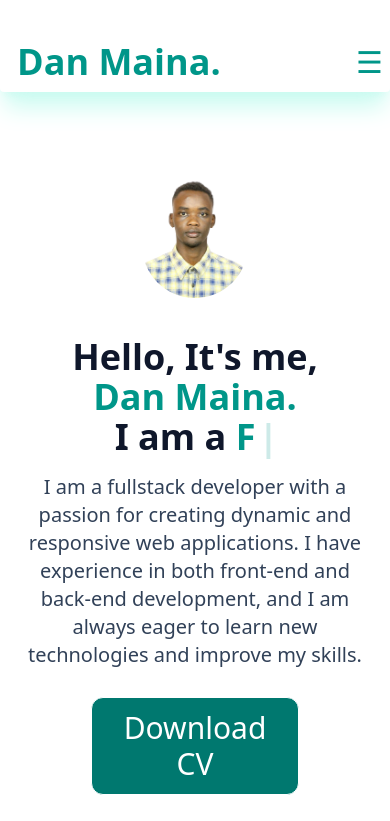
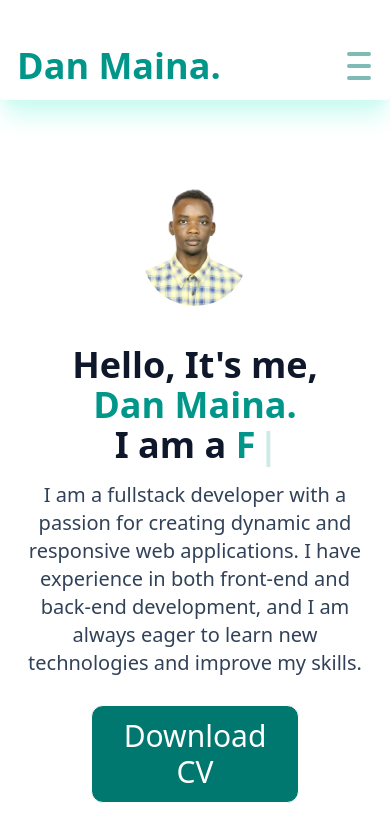
Before and after one commit to potter7-deep/folio, a React (Vite) app: page / in a window 390 px wide. Shown: the top 821 px of the page. Built offline with nearby package versions, Linux system fonts and the light colour scheme.

Commit message:
change-1

```diff
--- a/src/Desktop.jsx
+++ b/src/Desktop.jsx
@@ -1,21 +1,61 @@
-
+import React from 'react';
+import {useState} from 'react';
 
 
 function Desktop(){
+    const [isOpen, setIsOpen] = React.useState(false);
+    const genericHamburgerLine = `h-1 w-6 my-1 rounded-full bg-teal-700 dark:bg-sky-300 transition ease transform duration-300`;
+
     return(
         <>
             <div>
-                <button id="mobile-button" className="text-3xl md:hidden cursor-pointer text-teal-600 dark:text-sky-300">
-                    &#9776;
+                <button id="mobile-menu"
+                    className="flex flex-col h-12 w-12 border-2 dark:border-black border-white rounded justify-center items-center group text-3xl md:hidden cursor-pointer text-teal-600 dark:text-sky-300"
+                    onClick={() => setIsOpen(!isOpen)}
+                    >
+                    <div
+                        className={`text-teal-700 dark:text-sky-300 ${genericHamburgerLine} ${
+                        isOpen
+                            ? "rotate-45 translate-y-3 opacity-50 group-hover:opacity-100"
+                            : "opacity-50 group-hover:opacity-100"
+                        }`}
+                    />
+                    <div
+                        className={`${genericHamburgerLine} ${
+                        isOpen ? "opacity-0" : "opacity-50 group-hover:opacity-100"
+                        }`}
+                    />
+                    <div
+                        className={`${genericHamburgerLine} ${
+                        isOpen
+                            ? "-rotate-45 -translate-y-3 opacity-50 group-hover:opacity-100"
+                            : "opacity-50 group-hover:opacity-100"
+                        }`}
+                    />
                 </button>
-                <nav className="hidden md:block space-x-8 text-xl text-teal-600 dark:text-sky-300" arial-label="main">
+
+                {/* <nav className="hidden md:block space-x-8 text-xl text-teal-600 dark:text-sky-300" arial-label="main">
                     <a href="#about" className="hover:opacity-90">About</a>
                     <a href="#services" className="hover:opacity-90">Projects</a>
                     <a href="#testimonials" className="hover:opacity-90">People's say</a>
                     <a href="#skills" className="hover:opacity-90">My skills</a>
                     <a href="#contact" className="hover:opacity-90">Contact me</a>
                     <a href="#footer" className="hover:opacity-90 pr-[10px]">Legal</a>
+                </nav> */}
+                 <nav
+                    className={` top-16 left-0 w-full bg-white dark:bg-black p-5 shadow-lg transition-transform duration-300 md:block md:left-0
+                                ${isOpen ? "block" : "hidden"}`}
+                    >
+                    <ul className="space-y-4 text-teal-600 dark:text-sky-300 flex flex-col text-xl md:flex-row md:space-x-8 md:space-y-0">
+                        <li><a href="#about" className="hover:opacity-90">About</a></li>
+                        <li><a href="#services" className="hover:opacity-90">Projects</a></li>
+                        <li><a href="#testimonials" className="hover:opacity-90">People's say</a></li>
+                        <li><a href="#skills" className="hover:opacity-90">My skills</a></li>
+                        <li><a href="#contact" className="hover:opacity-90">Contact me</a></li>
+                        <li><a href="#footer" className="hover:opacity-90">Legal</a></li>
+                    </ul>
                 </nav>
+
             </div>
         </>
     );
--- a/src/Mobile.jsx
+++ b/src/Mobile.jsx
@@ -1,10 +1,18 @@
-
+import { useState } from 'react'
 import './Skills.css'
 
 
 function Mobile(){
+
+const mobileMenu = () => {
+  const [isOpen, setIsOpen] = useState(false);
+  const genericHamburgerLine = `h-1 w-6 my-1 rounded-full bg-black transition ease transform duration-300`;
+
+};
+
     return(
-        <section id="mobile-menu" className="animate-menu absolute top-0 pt-0 bg-black w-full text-5xl flex-col justify-center origin-top hidden">
+        <>
+        {/*  <section id="mobile-menu" className="animate-menu absolute top-0 pt-0 bg-black w-full text-5xl flex-col justify-center origin-top hidden">
              <button className="text-8xl self-end">
                  &times;
              </button>
@@ -15,7 +23,9 @@ function Mobile(){
                  <a href="#contact" className="w-full text-center hover:opacity-90 py-4">Contact me</a>
                  <a href="#footer" className="w-full text-center hover:opacity-90 py-4">Legal</a>
              </nav>
-        </section>
+         </section> */}
+        </>
+
     );
 }
 
```
Lines whose indentation alone changed are shown as unchanged.
